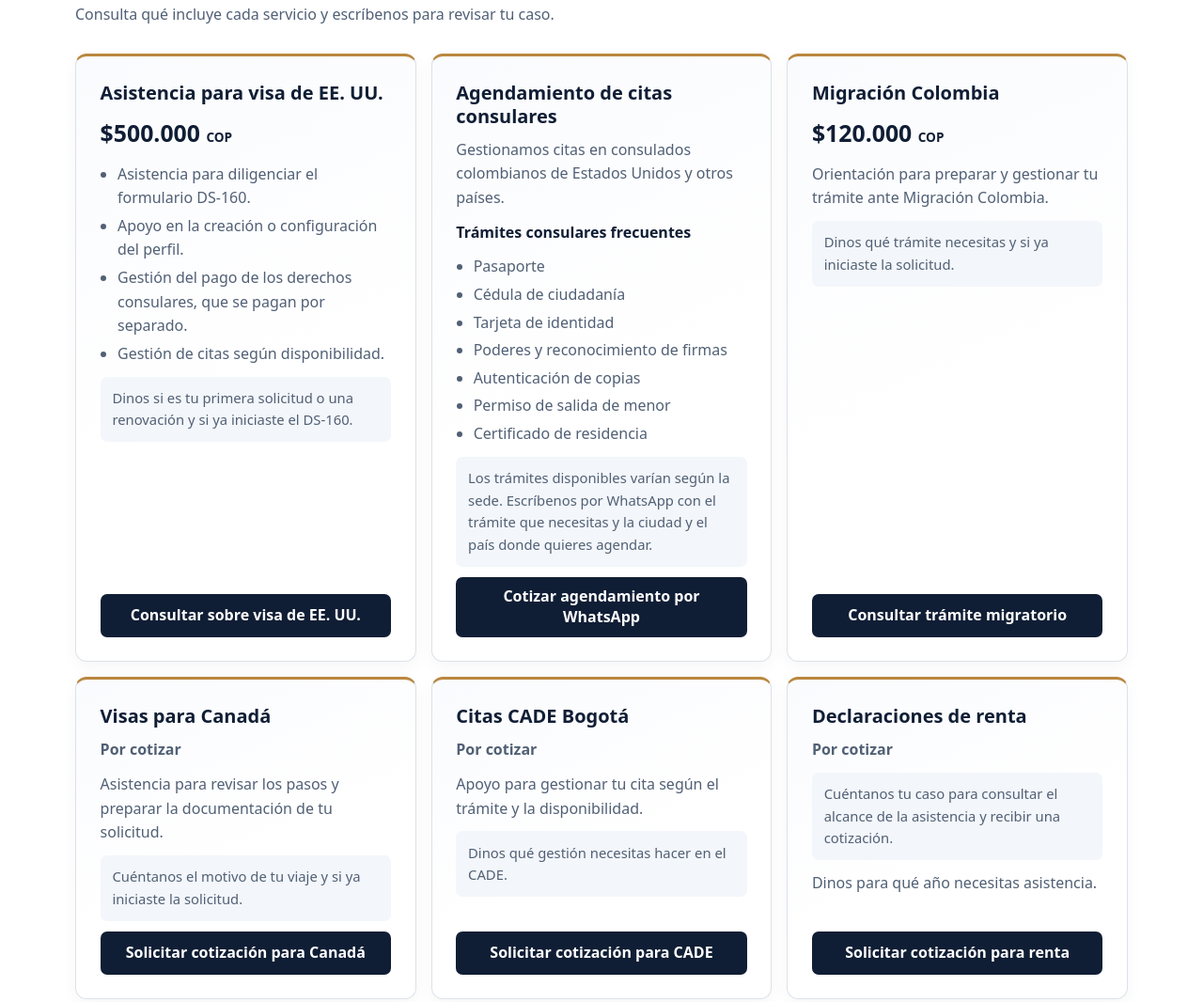
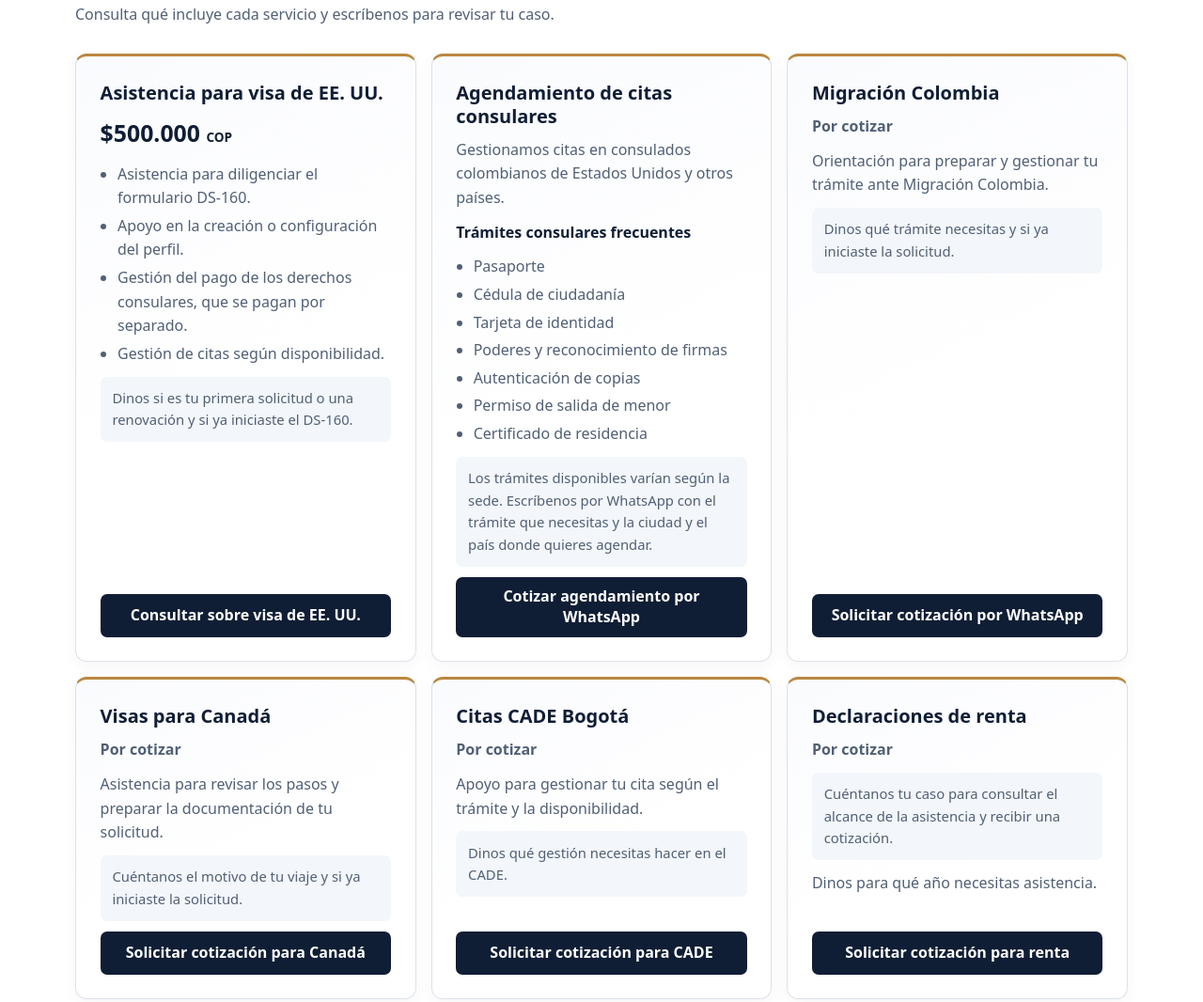
Before and after one commit to cristian72421/lucris, a plain HTML site: page index.html in a window 1280 px wide. Shown: the part 898-1964 px from the top of the page at 94% size. Drawn offline with Linux system fonts and the light colour scheme.

Commit message:
Cotiza los trámites de Migración Colombia según el caso

```diff
--- a/index.html
+++ b/index.html
@@ -76,10 +76,10 @@
         </article>
         <article class="card">
           <h3>Migración Colombia</h3>
-          <p class="price">$120.000 <small>COP</small></p>
+          <p class="quote">Por cotizar</p>
           <p>Orientación para preparar y gestionar tu trámite ante Migración Colombia.</p>
           <p class="contact-tip">Dinos qué trámite necesitas y si ya iniciaste la solicitud.</p>
-          <a class="button dark" href="https://wa.me/573142862872?text=Hola%2C%20quiero%20consultar%20sobre%20un%20tr%C3%A1mite%20ante%20Migraci%C3%B3n%20Colombia.%20Necesito%20%5Btr%C3%A1mite%5D%20y%20%5Bya%20inici%C3%A9%20%2F%20a%C3%BAn%20no%20inici%C3%A9%5D%20la%20solicitud.">Consultar trámite migratorio</a>
+          <a class="button dark" href="https://wa.me/573142862872?text=Hola%2C%20quiero%20cotizar%20un%20tr%C3%A1mite%20ante%20Migraci%C3%B3n%20Colombia.%20Necesito%20%5Btr%C3%A1mite%5D%20y%20%5Bya%20inici%C3%A9%20%2F%20a%C3%BAn%20no%20inici%C3%A9%5D%20la%20solicitud.">Solicitar cotización por WhatsApp</a>
         </article>
         <article class="card">
           <h3>Visas para Canadá</h3>
@@ -132,7 +132,7 @@
         <div><h2>Preguntas frecuentes</h2><p class="lead">Resuelve tus dudas antes de iniciar.</p></div>
         <div class="questions">
           <details><summary>¿Los $500.000 incluyen los derechos consulares?</summary><p>Los $500.000 COP corresponden a la asistencia de Lucris para la visa de EE. UU. Los derechos consulares se pagan por separado.</p></details>
-          <details><summary>¿Me garantizan una cita o la aprobación de mi visa?</summary><p>Las citas dependen de la disponibilidad que habilite cada autoridad. La autoridad competente decide si aprueba la visa. Lucris no garantiza citas ni aprobaciones.</p></details>
+          <details><summary>¿Cómo se confirma una cita y quién decide sobre mi visa?</summary><p>La disponibilidad de citas depende de cada entidad. Antes de iniciar, te explicamos qué incluye la gestión y cómo se confirma la cita. La decisión sobre la visa corresponde a la autoridad competente.</p></details>
           <details><summary>¿Cómo inicio mi trámite?</summary><p>Escríbenos por WhatsApp con el nombre del trámite y una descripción breve de lo que necesitas. Evita incluir números de identificación o fotos de documentos en el primer mensaje.</p></details>
           <details><summary>¿Cómo consulto el precio de un servicio?</summary><p>Para visas de Canadá, citas CADE Bogotá y declaraciones de renta, solicita una cotización por WhatsApp indicando qué gestión necesitas.</p></details>
         </div>
```
